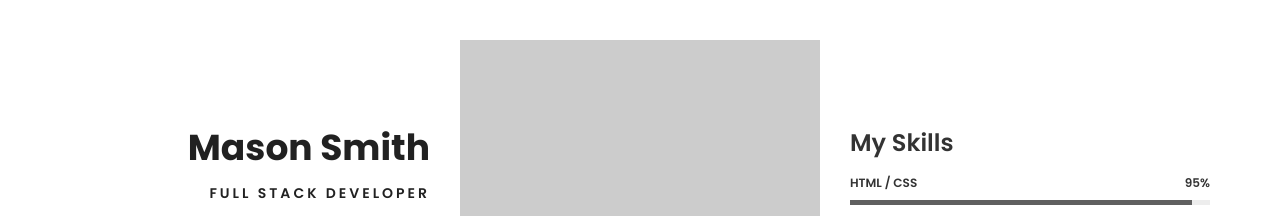
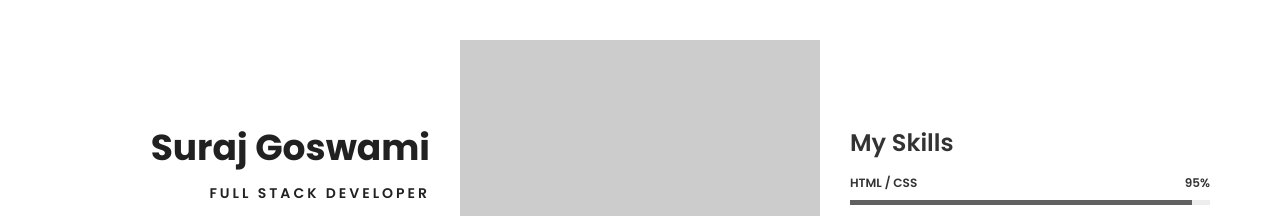
Before and after one commit to Jankariya/myhosting, a plain HTML site: page index.html in a window 1280 px wide. Shown: the part 820-1036 px from the top of the page. Drawn offline with Linux system fonts and the light colour scheme.

Commit message:
Update index.html

```diff
--- a/index.html
+++ b/index.html
@@ -132,7 +132,7 @@
                                     <h1 class="ah-headline">
 
                                         <span class="ah-words-wrapper">
-                                            <b class="is-visible">Mason Smith</b> <!--edit the name to your name-->
+                                            <b class="is-visible">Suraj Goswami</b> <!--edit the name to your name-->
                                             <b>Web Designer</b> <!--edit the designation if you are in different profession-->
                                             <b>Photographer</b> <!--edit the designation if you are in different profession-->
                                             <b>Web Developer</b> <!--edit the designation if you are in different profession-->
@@ -169,7 +169,7 @@
             <div class="row">
                 <div class="col-md-4 col-xs-12 col-sm-6 col-lg-4">
                     <div class="about-text-left">
-                        <h2>Mason Smith</h2> <!--edit name-->
+                        <h2>Suraj Goswami</h2> <!--edit name-->
                         <h3>Full Stack Developer</h3> <!--edit designation-->
                         <p>I am a WordPress & Front-end Developer, working for the last five years. I have experience working with local clients along with clients from all around the world. I have vast knowledge in html, css, Javascript , JQuery, Angular (javascript framewok), wordpress theme development and so on. </p>
                         <a href="images/about/demo-cv.png" download>Download CV &nbsp; &nbsp;<i class="fa fa-download"></i></a>
```
